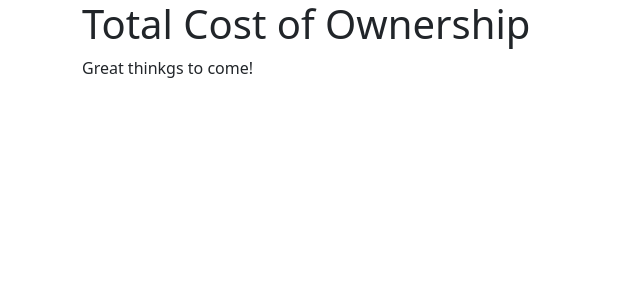
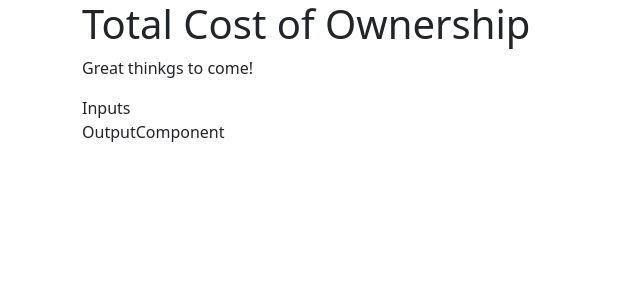
Before and after one commit to beaver-codes/tco, a React (Create React App) app: page / in a window 1280 px wide. Shown: the top 300 px of the page, without its empty margins (0-640 px from the left). Built offline with nearby package versions, Linux system fonts and the light colour scheme.

Commit message:
base structure

```diff
--- a/src/App.tsx
+++ b/src/App.tsx
@@ -1,11 +1,19 @@
 import React from 'react';
 import './App.scss';
+import InputsComponent from './components/InputsComponent';
+import OutputComponent from './components/OutputComponent';
+import Inputs from './models/Inputs';
 
 function App() {
+  const [inputs, setInputs] = React.useState<Inputs>({} as any);
+
   return (
     <div className='container'>
       <h1>Total Cost of Ownership</h1>
       <p>Great thinkgs to come!</p>
+
+      <InputsComponent />
+      <OutputComponent />
     </div>
   );
 }
--- /dev/null
+++ b/src/components/InputsComponent.tsx
@@ -0,0 +1,7 @@
+import React from 'react'
+
+export default function InputsComponent() {
+  return (
+    <div>Inputs</div>
+  )
+}
--- /dev/null
+++ b/src/components/OutputComponent.tsx
@@ -0,0 +1,7 @@
+import React from 'react'
+
+export default function OutputComponent() {
+  return (
+    <div>OutputComponent</div>
+  )
+}
--- /dev/null
+++ b/src/models/Inputs.ts
@@ -0,0 +1,5 @@
+interface Inputs {
+    truckSize: 'small' | 'medium' | 'large';
+}
+
+export default Inputs;
```
